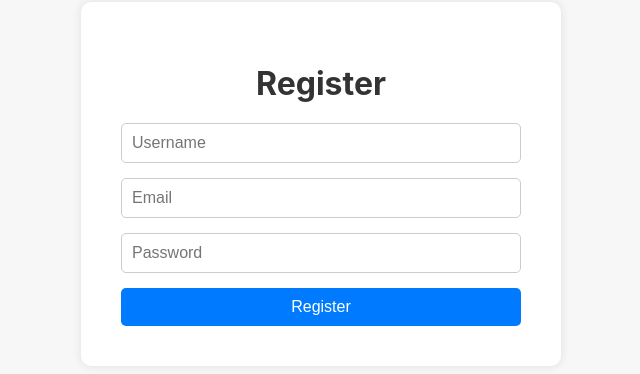
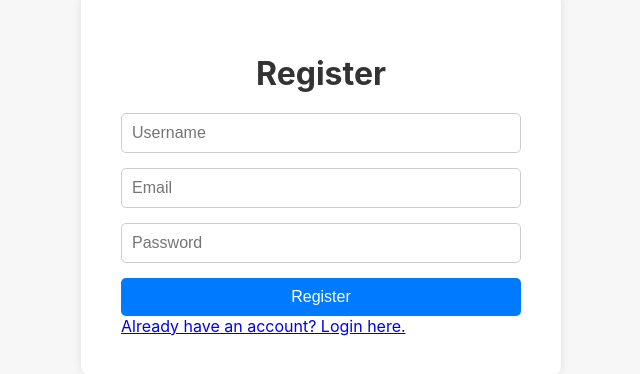
Before and after one commit to RohitSahuvlog/velocity-ai-assignment, a React (Create React App) app in the folder client/: page /register in a window 1280 px wide. Shown: the part 216-590 px from the top of the page, without its empty margins (319-959 px from the left). Built offline with nearby package versions, Linux system fonts and the light colour scheme; no server answers.

Commit message:
added link

```diff
--- a/client/src/components/CreatePoll.js
+++ b/client/src/components/CreatePoll.js
@@ -85,9 +85,6 @@
         e.preventDefault();
         const newPoll = { question, options };
         socket.emit('createPoll', newPoll);
-        socket.on('pollCreated', (poll) => {
-            setPolls(poll);
-        });
         setQuestion('');
         setOptions(['', '']);
     };
--- a/client/src/pages/LoginPage.js
+++ b/client/src/pages/LoginPage.js
@@ -4,6 +4,7 @@
 import { toaster } from 'evergreen-ui';
 import { useNavigate } from 'react-router';
 import styled from 'styled-components';
+import { Link } from 'react-router-dom';
 
 const Container = styled.div`
     display: flex;
@@ -97,7 +98,9 @@
                         required
                     />
                     <Button type="submit">Login</Button>
+
                 </Form>
+                <Link to="/register">Don't have an account? Register here.</Link>
             </FormWrapper>
         </Container>
     );
--- a/client/src/pages/RegisterPage.js
+++ b/client/src/pages/RegisterPage.js
@@ -4,6 +4,7 @@
 import styled from 'styled-components';
 import { useNavigate } from 'react-router';
 import { toaster } from 'evergreen-ui';
+import { Link } from 'react-router-dom';
 
 const Container = styled.div`
     display: flex;
@@ -106,6 +107,8 @@
                     />
                     <Button type="submit">Register</Button>
                 </Form>
+                <Link to="/login"> Already have an account? Login here. </Link>
+
             </FormWrapper>
         </Container>
     );
```
